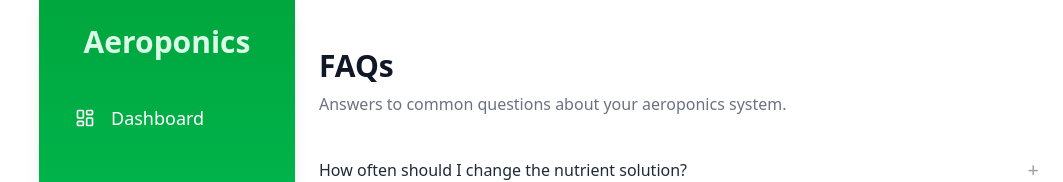
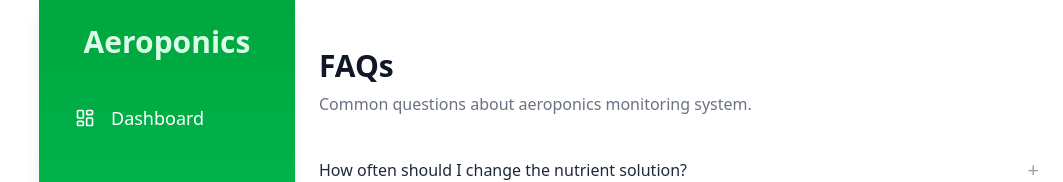
Before and after one commit to j3rms/aeroponics-portal, a Next.js app: page /faqs in a window 1280 px wide. Shown: the top 182 px of the page, without its empty margins (217-1280 px from the left). Built offline with nearby package versions, Linux system fonts and the light colour scheme.

Commit message:
faqs ui update

```diff
--- a/src/app/faqs/page.tsx
+++ b/src/app/faqs/page.tsx
@@ -50,7 +50,7 @@ export default function FaqPage() {
             FAQs
           </motion.h1>
           <p className="text-gray-500 text-sm md:text-base mb-10">
-            Answers to common questions about your aeroponics system.
+            Common questions about aeroponics monitoring system.
           </p>
 
           {/* FAQs */}
```
